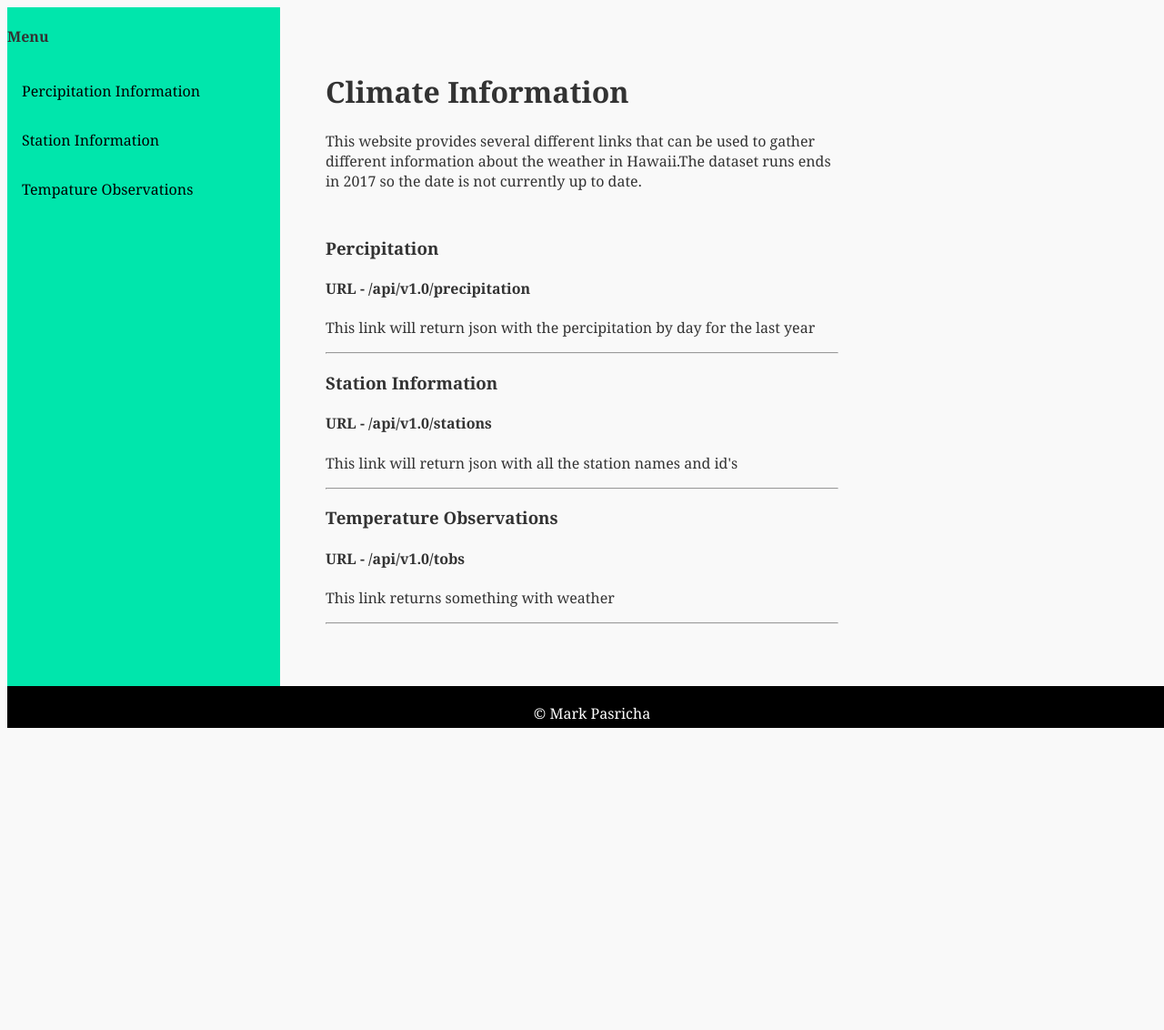
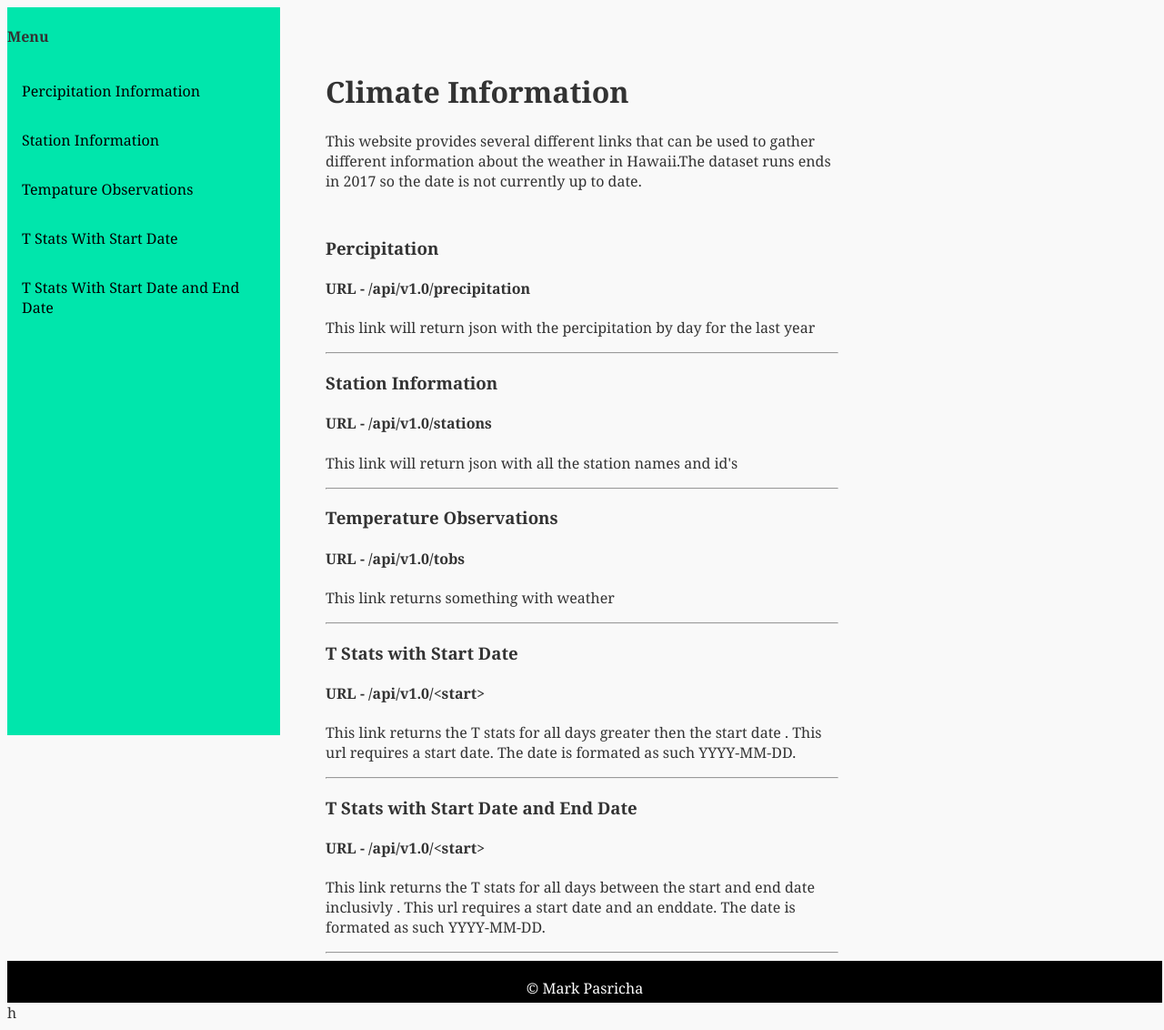
Before and after one commit to mpasricha1/sqlalchemy-challenge, a Flask app: page / in a window 1280 px wide. Shown: the whole page at 91% size. Before the commit the page ends 800 px from the top, so only its background shows below. Run offline with Flask 2, Linux system fonts and the light colour scheme.

Commit message:
Added two neew routes

```diff
--- a/app.py
+++ b/app.py
@@ -84,6 +84,7 @@ def tobs():
 					filter(Measurements.station == Stations.station).\
 					filter(Stations.station == bestId).all()
 	session.close()
+
 	returnList = []
 	for row in data:
 		tobsDict = {}
@@ -94,5 +95,24 @@ def tobs():
 		returnList.append(tobsDict)
 	return jsonify(returnList)
 
+
+
+@app.route('/api/v1.0/<start>')
+def start(start):
+	session = Session(engine)
+	data = session.query(func.min(Measurements.tobs), func.avg(Measurements.tobs), func.max(Measurements.tobs)).\
+		filter(Measurements.date >= start).all()
+
+	return jsonify(data)
+
+@app.route('/api/v1.0/<start>/<end>')
+def temp_range(start,end):
+	session = Session(engine)
+	data = session.query(func.min(Measurements.tobs), func.avg(Measurements.tobs), func.max(Measurements.tobs)).\
+		filter(Measurements.date >= start).\
+		filter(Measurements.date <= end).all()
+
+	return jsonify(data)
+
 if __name__ == "__main__":
 	app.run(debug=True)
--- a/static/css/style.css
+++ b/static/css/style.css
@@ -23,7 +23,7 @@ footer {
   padding: 3px;
   background-color: black;
   color: white;
-  position: absolute;
+  /*position: absolute;*/
   bottom: 0;
   width: 100%;
   height: 2.5rem;
--- a/templates/base.html
+++ b/templates/base.html
@@ -11,9 +11,11 @@
 	<body>
 		<div class="sidebar">
 			<h4 class="menubar">Menu</h4>
-			<a href=/api/v1.0/precipitation>Percipitation Information</a>
-			<a href=/api/v1.0/stations>Station Information</a>
-			<a href=/api/v1.0/tobs>Tempature Observations</a>
+			<a href="/api/v1.0/precipitation">Percipitation Information</a>
+			<a href="/api/v1.0/stations">Station Information</a>
+			<a href="/api/v1.0/tobs">Tempature Observations</a>
+			<a href="/api/v1.0/<start>">T Stats With Start Date</a>
+			<a href="/api/v1.0/<start>/<end>">T Stats With Start Date and End Date</a>
 		</div>
 	</body>
 
--- a/templates/index.html
+++ b/templates/index.html
@@ -24,5 +24,17 @@
 			<p>This link returns something with weather</p>
 			<hr>
 		</article>
+		<article>
+			<h3>T Stats with Start Date</h3>
+			<h4>URL - /api/v1.0/&lt;start&gt;</h4>
+			<p>This link returns the T stats for all days greater then the start date . This url requires a start date. The date is formated as such YYYY-MM-DD.</p>
+			<hr>
+		</article>
+		<article>
+			<h3>T Stats with Start Date and End Date</h3>
+			<h4>URL - /api/v1.0/&lt;start&gt;</h4>
+			<p>This link returns the T stats for all days between the start and end date inclusivly . This url requires a start date and an enddate. The date is formated as such YYYY-MM-DD.</p>
+			<hr>
+		</article>
 	</section>
 {% endblock %}
```
